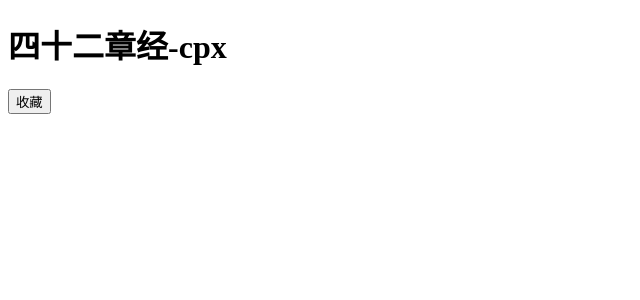
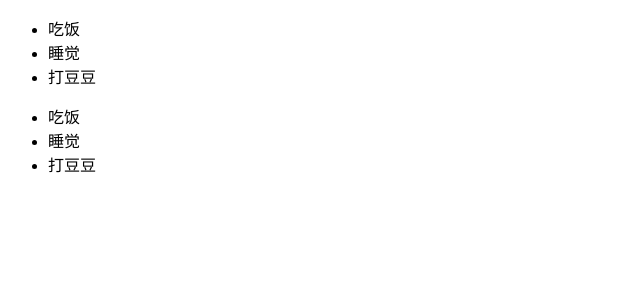
Before and after one commit to carpedil/june3rd, a React (Create React App) app: page / in a window 1280 px wide. Shown: the top 300 px of the page, without its empty margins (0-640 px from the left). Built offline with nearby package versions, Linux system fonts and the light colour scheme.

Commit message:
列表渲染方法.map()

```diff
--- /dev/null
+++ b/src/01-base/11_列表渲染.js
@@ -0,0 +1,41 @@
+import React, { Component } from 'react'
+
+export default class App extends Component {
+    /*
+        列表渲染时,为了列表的复用和重排,设置key值,提高性能, 理想key应该设置为对象自身唯一标识字段,如id, uid等等
+        如果不涉及到列表的增加删除,重排等操作, 设置为列表的索引也可以
+    */
+    state = {
+        list1: ['吃饭', '睡觉', '打豆豆'],
+        list2: [
+            {
+                id: 1,
+                el: '吃饭'
+            },
+            {
+                id: 2,
+                el: '睡觉'
+            },
+            {
+                id: 3,
+                el: '打豆豆'
+            }],
+    }
+    render() {
+
+        let data = this.state.list2.map((item) =><li key={item.id}>{item.el}</li>)
+
+        return (
+            <div>
+                <ul>
+                    {/* 通过list.map()方法进行遍历即可 , index为列表索引*/}
+                    {this.state.list1.map((item,index) => <li key={index}>{item}</li>)}
+                </ul>
+
+                <ul>
+                    {data}
+                </ul>
+            </div>
+        )
+    }
+}
--- a/src/index.js
+++ b/src/index.js
@@ -10,6 +10,7 @@ import ReactDOM from 'react-dom'
 /* import App from './01-base/07_事件绑定3' */
 /* import App from './01-base/08_Ref应用' */
 /* import App from './01-base/09_State状态' */
-import App from './01-base/10_State状态补充'
+/* import App from './01-base/10_State状态补充' */
+import App from './01-base/11_列表渲染'
 
 ReactDOM.render(<App/>,document.getElementById('root'))
```
